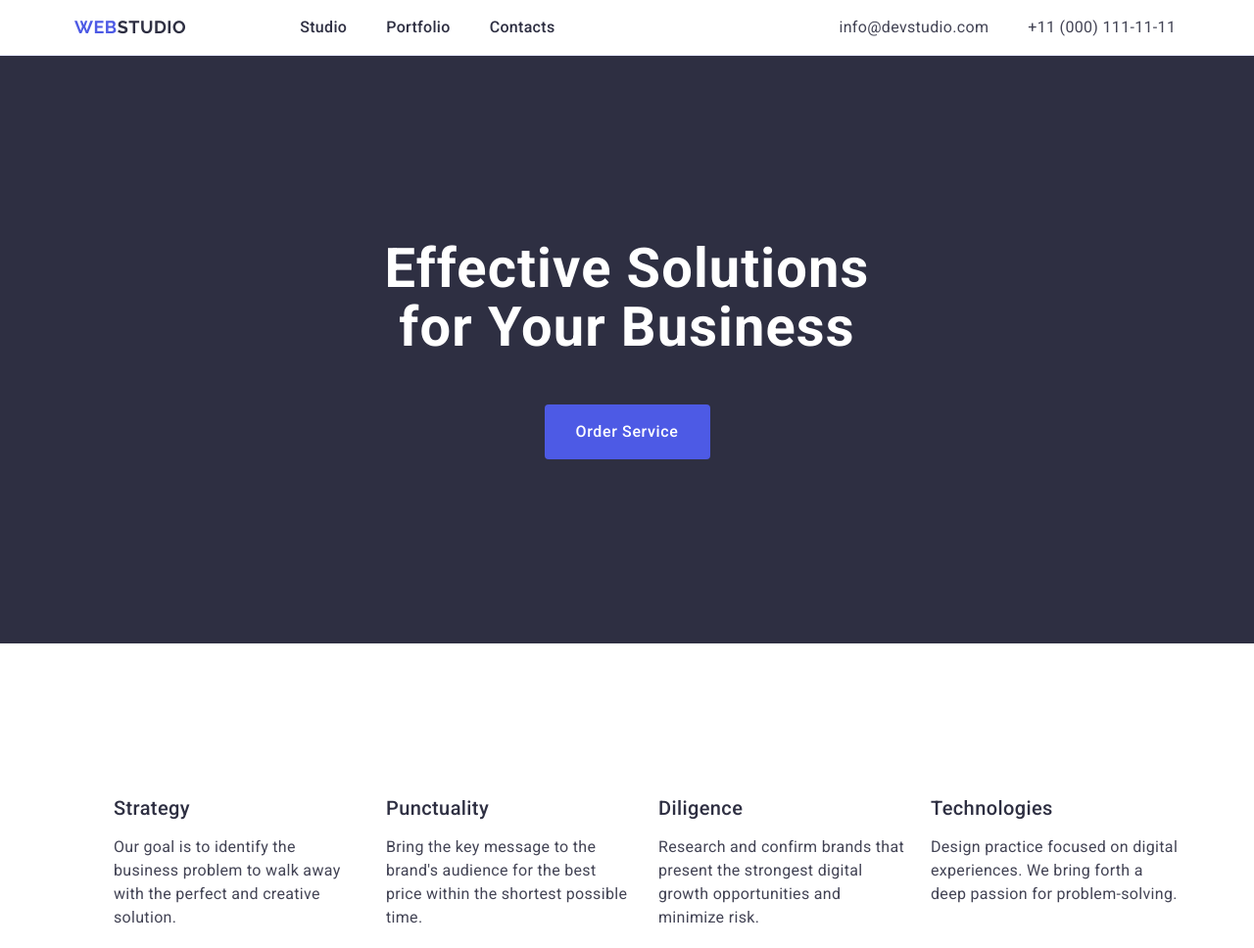
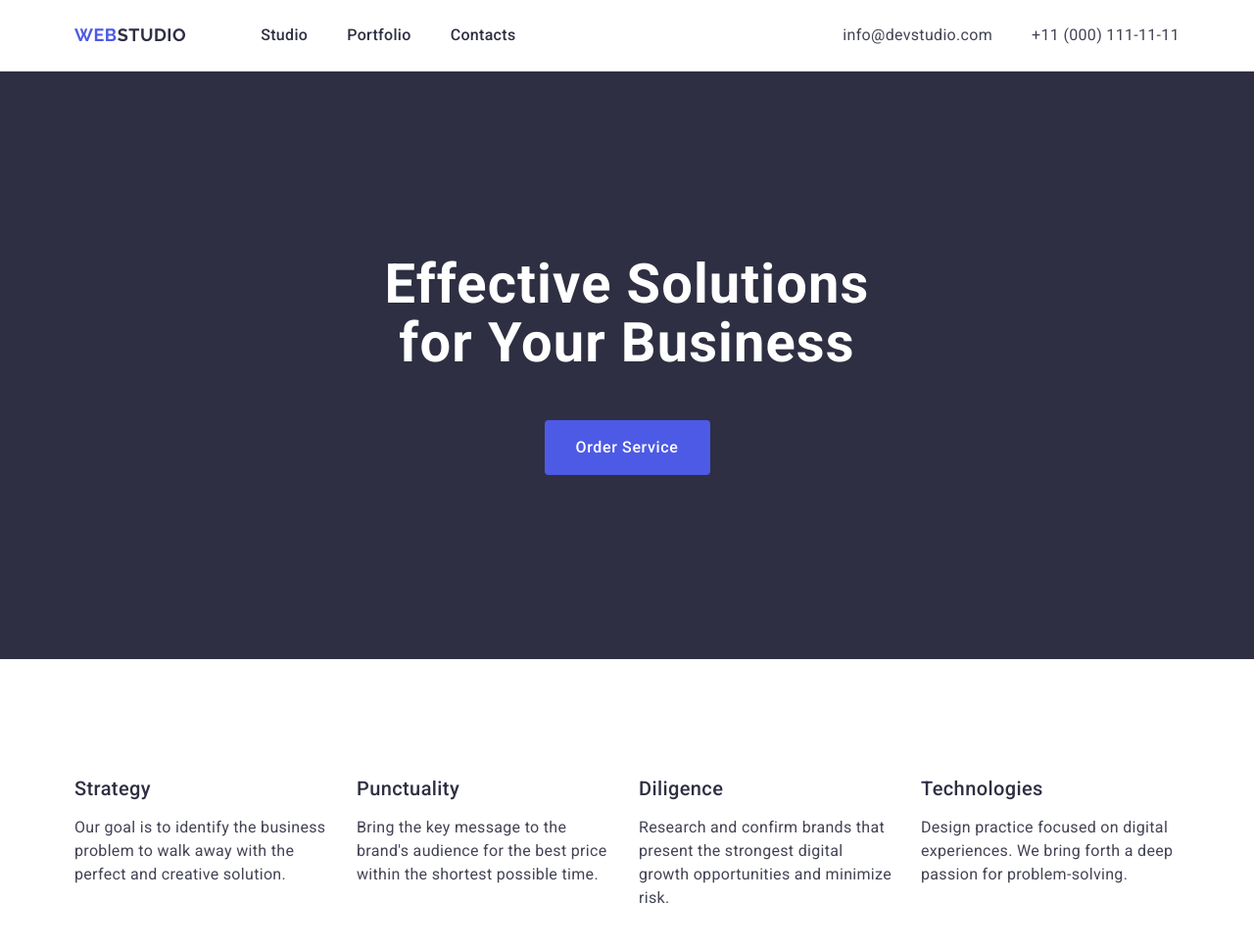
Before and after one commit to Spinkll/goit-markup-hw-03, a plain HTML site: page index.html in a window 1280 px wide. Shown: the top 968 px of the page at 98% size. Drawn offline with nearby package versions, Linux system fonts and the light colour scheme.

Commit message:
fix problems

```diff
--- a/css/styles.css
+++ b/css/styles.css
@@ -39,6 +39,8 @@ a {
 ul {
   list-style-type: none;
   box-sizing: border-box;
+  padding: 0;
+  margin: 0;
 }
 
 header {
@@ -52,17 +54,31 @@ img {
   height: auto;
 }
 
+h1,
+h2,
+h3,
+h4,
+h5,
+h6 {
+  margin: 0;
+}
+
 .header {
   border-bottom: 1px solid #e7e9fc;
 }
 
 .link-header {
+  display: block;
   letter-spacing: 0.02em;
   color: #2e2f42;
   font-weight: 500;
   font-size: 16px;
   line-height: 1.5;
   padding: 24px 0;
+}
+
+.link-header:hover {
+  color: #404bbf;
 }
 
 .address-link {
@@ -72,9 +88,15 @@ img {
 }
 
 .link-inform {
+  display: block;
+  padding: 24px 0;
   letter-spacing: 0.02em;
   color: #434455;
   line-height: 1.5;
+}
+
+.link-inform:hover {
+  color: #404bbf;
 }
 
 .main-inform {
@@ -221,11 +243,6 @@ img {
   color: #434455;
 }
 
-a:hover,
-a:focus {
-  color: #404bbf;
-}
-
 .logo-footer {
   font-family: "Raleway", sans-serif;
   font-weight: 700;
@@ -268,7 +285,7 @@ a:focus {
 .address-link-list {
   display: flex;
   gap: 40px;
-  margin-left: 125px;
+  margin-left: auto;
 }
 
 .second-section {
```
